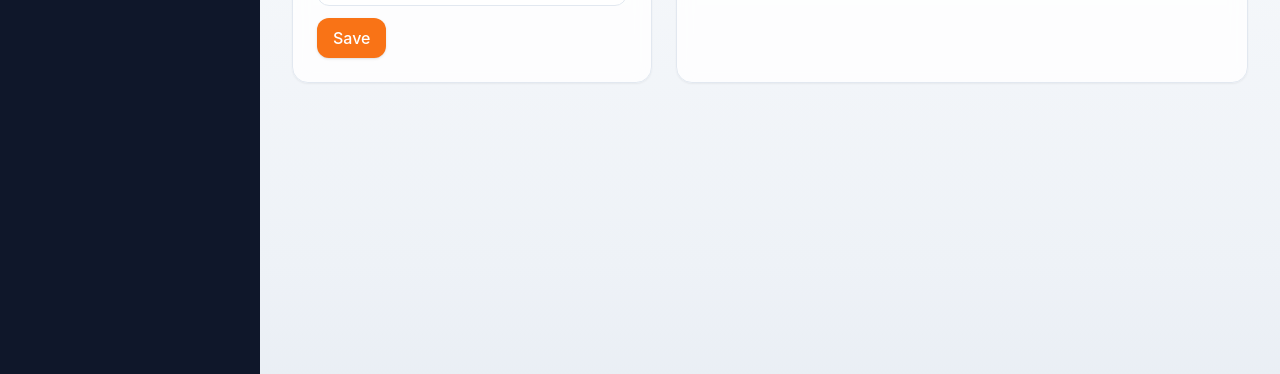
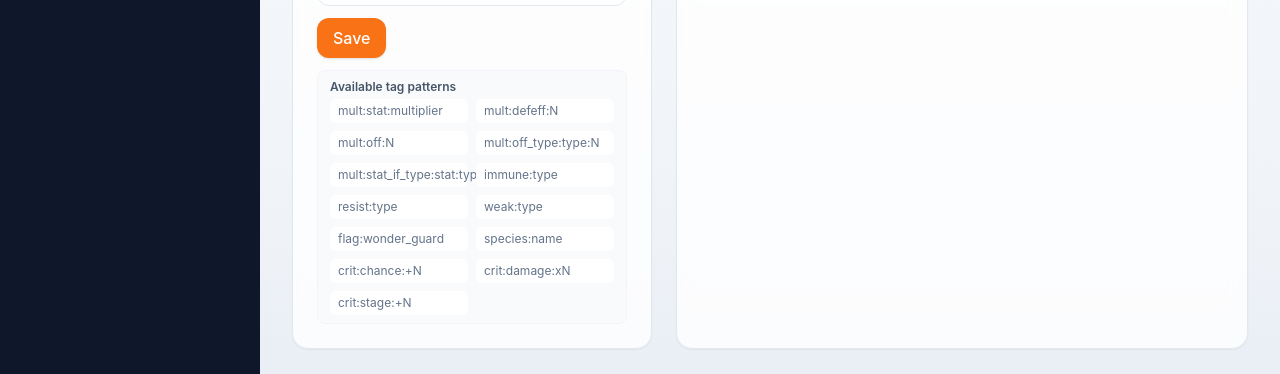
Before and after one commit to raonydias/TeamForge, a React (Vite) app in the folder client/: page /packs/1/abilities in a window 1280 px wide. Shown: the part 215-589 px from the top of the page. Built offline with nearby package versions, Linux system fonts and the light colour scheme; no server answers.

Commit message:
more scoring tags

```diff
--- a/client/src/routes/PackAbilities.tsx
+++ b/client/src/routes/PackAbilities.tsx
@@ -66,6 +66,24 @@ export default function PackAbilities() {
           <Input placeholder="Name" value={name} onChange={(e) => setName(e.target.value)} />
           <Input placeholder="Tags (comma-separated)" value={tags} onChange={(e) => setTags(e.target.value)} />
           <Button onClick={() => create.mutate({ name, tags: parseTags(tags) })}>Save</Button>
+          <div className="rounded-lg border border-slate-100 bg-slate-50 px-3 py-2 text-xs text-slate-500">
+            <div className="font-semibold text-slate-600 mb-1">Available tag patterns</div>
+            <div className="grid grid-cols-2 gap-2">
+              <span className="rounded-md bg-white px-2 py-1">mult:stat:multiplier</span>
+              <span className="rounded-md bg-white px-2 py-1">mult:defeff:N</span>
+              <span className="rounded-md bg-white px-2 py-1">mult:off:N</span>
+              <span className="rounded-md bg-white px-2 py-1">mult:off_type:type:N</span>
+              <span className="rounded-md bg-white px-2 py-1">mult:stat_if_type:stat:type:N</span>
+              <span className="rounded-md bg-white px-2 py-1">immune:type</span>
+              <span className="rounded-md bg-white px-2 py-1">resist:type</span>
+              <span className="rounded-md bg-white px-2 py-1">weak:type</span>
+              <span className="rounded-md bg-white px-2 py-1">flag:wonder_guard</span>
+              <span className="rounded-md bg-white px-2 py-1">species:name</span>
+              <span className="rounded-md bg-white px-2 py-1">crit:chance:+N</span>
+              <span className="rounded-md bg-white px-2 py-1">crit:damage:xN</span>
+              <span className="rounded-md bg-white px-2 py-1">crit:stage:+N</span>
+            </div>
+          </div>
         </div>
       </Card>
       <Card>
--- a/client/src/routes/PackItems.tsx
+++ b/client/src/routes/PackItems.tsx
@@ -74,9 +74,14 @@ export default function PackItems() {
                         <div className="font-semibold text-slate-600 mb-1">Available tag patterns</div>
                         <div className="grid grid-cols-2 gap-2">
                             <span className="rounded-md bg-white px-2 py-1">mult:stat:multiplier</span>
+                            <span className="rounded-md bg-white px-2 py-1">mult:defeff:N</span>
+                            <span className="rounded-md bg-white px-2 py-1">mult:off:N</span>
+                            <span className="rounded-md bg-white px-2 py-1">mult:off_type:type:N</span>
+                            <span className="rounded-md bg-white px-2 py-1">mult:stat_if_type:stat:type:N</span>
                             <span className="rounded-md bg-white px-2 py-1">immune:type</span>
                             <span className="rounded-md bg-white px-2 py-1">resist:type</span>
                             <span className="rounded-md bg-white px-2 py-1">weak:type</span>
+                            <span className="rounded-md bg-white px-2 py-1">flag:wonder_guard</span>
                             <span className="rounded-md bg-white px-2 py-1">evolution:item</span>
                             <span className="rounded-md bg-white px-2 py-1">evolution:stone</span>
                             <span className="rounded-md bg-white px-2 py-1">species:name</span>
```
Also changed, not shown: 1 other file (tests, documents, lock files or other folders).
